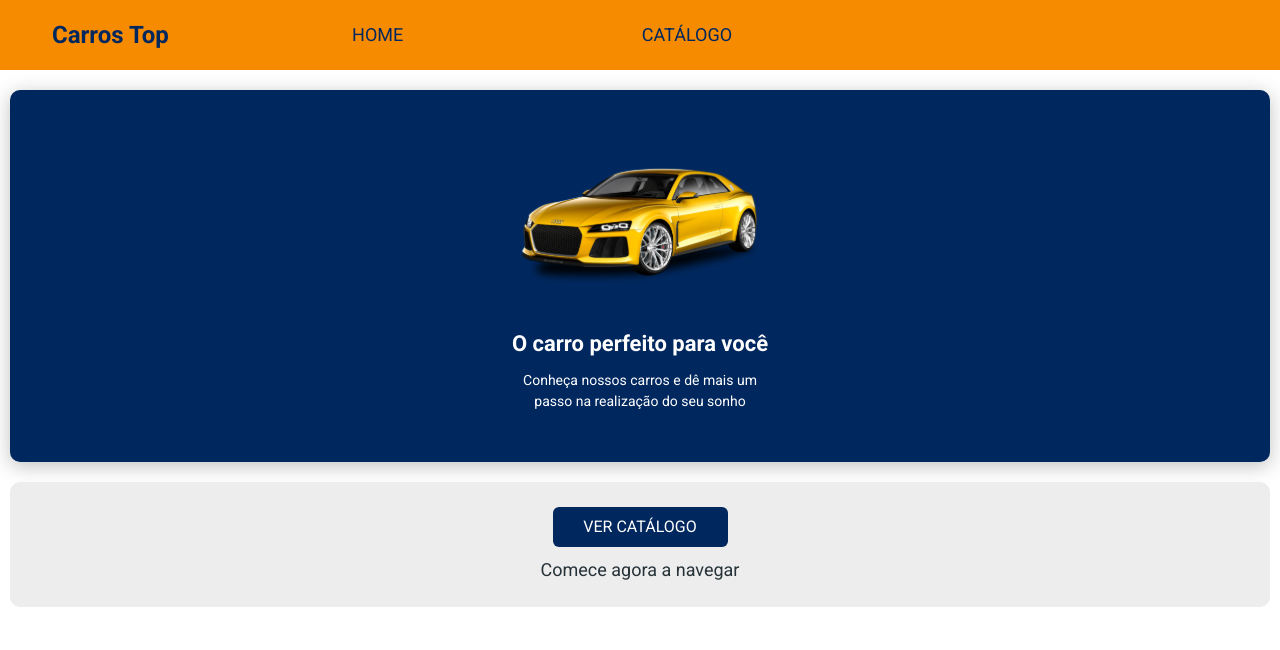
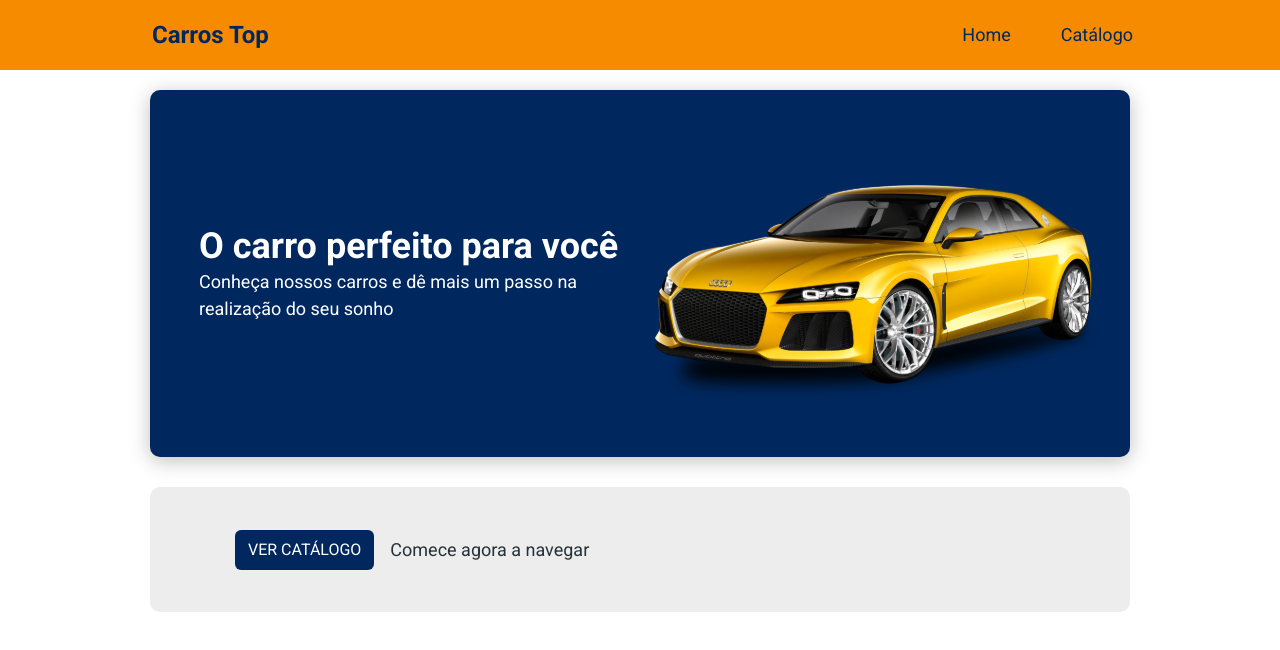
Before and after one commit to DiSousaDev/carros-top, a React (Vite) app: page / in a window 1280 px wide. Shown: the top 650 px of the page. Built offline with nearby package versions, Linux system fonts and the light colour scheme.

Commit message:
Home Styling

```diff
--- a/src/components/Navbar/index.tsx
+++ b/src/components/Navbar/index.tsx
@@ -22,10 +22,10 @@ const Navbar = () => {
                 <div className='collapse navbar-collapse' id='ct-navbar'>
                     <ul className='navbar-nav offset-md-2 main-menu'>
                         <li>
-                            <a href="link">HOME</a>
+                            <a href="link">Home</a>
                         </li>
                         <li>
-                            <a href="link">CATÁLOGO</a>
+                            <a href="link">Catálogo</a>
                         </li>
                     </ul>
                 </div>
--- a/src/components/Navbar/styles.css
+++ b/src/components/Navbar/styles.css
@@ -1,6 +1,7 @@
 .main-nav {
     min-height: 70px;
-    padding-left: 40px;
+    padding-left: 10px;
+    padding-right: 10px;
 }
 
 .nav-logo-text {
@@ -13,16 +14,15 @@
 
 .main-menu {
     display: flex;
+    justify-content: flex-end;
+    width: 100%;
     font-size: 18px;
-    width: 380px;
-    justify-content: space-between;
     color: #00285F;
-
 }
 
 .main-menu a {
+    margin-left: 50px;
     color: #00285F;
-
 }
 
 .main-menu a :hover {
@@ -40,3 +40,12 @@
 .navbar-toggler-icon {
     background-image: url('../../assets/images/menu-item.svg');
 }
+
+@media (min-width: 1280px) {
+    .main-nav {
+        padding-left: 140px;
+    }
+    .main-nav {
+        padding-right: 135px;
+    }
+}
--- a/src/pages/Home/styles.css
+++ b/src/pages/Home/styles.css
@@ -1,8 +1,13 @@
 .home-container {
     padding: 20px 10px;
+    display: flex;
+    flex-direction: column;
+    align-items: center;
+    text-align: center;
 }
 
 .home-content-container {
+    width: 320px;
     display: flex;
     flex-direction: column;
     align-items: center;
@@ -13,16 +18,6 @@
 
 .home-img-container {
     padding: 60px 28px 35px 28px;
-}
-
-.home-img-container img {
-    width: 100%;
-    height: auto;
-}
-
-.home-text-container {
-    width: 270px;
-    text-align: center;
 }
 
 .home-text-container h1 {
@@ -44,13 +39,12 @@
     align-items: center;
     background-color: #EDEDED;
     border-radius: 10px;
-    width: 100%;
+    width: 320px;
     height: 125px;
 }
 
 .home-button-container button {
     text-transform: uppercase;
-    width: 175px;
     height: 40px;
     color: #FFF;
     margin-bottom: 9px;
@@ -63,3 +57,102 @@
 .home-button-container p {
     font-size: 18px;
 }
+
+@media (min-width: 576px) {
+    .home-content-container {
+        width: 550px;
+    }
+
+    .home-img-container img {
+        width: 333px;
+        height: auto;
+    }
+
+    .home-text-container h1 {
+        font-size: 36px;
+    }
+
+    .home-text-container p {
+        width: 420px;
+        font-size: 18px;
+        margin-bottom: 40px;
+    }
+
+    .home-button-container {
+        width: 550px;
+        flex-direction: row;
+        justify-content: left;
+        padding-left: 85px;
+    }
+
+    .home-button-container button {
+        margin-bottom: 0px;
+    }
+
+    .home-button-container p {
+        margin-left: 16px;
+    }
+}
+
+@media (min-width: 768px) {
+    .home-content-container {
+        width: 740px;
+    }
+
+    .home-text-container p {
+        width: 420px;
+        margin-bottom: 75px;
+    }
+
+    .home-button-container {
+        width: 740px;
+    }
+
+}
+
+@media (min-width: 992px) {
+    .home-content-container {
+        width: 952px;
+    }
+
+    .home-img-container img {
+        width: 455px;
+        height: auto;
+    }
+
+    .home-text-container h1 {
+        font-size: 36px;
+    }
+
+    .home-text-container p {
+        width: 420px;
+        margin-bottom: 125px;
+    }
+
+    .home-button-container {
+        width: 952px;
+    }
+}
+
+@media (min-width: 1280px) {
+
+    .home-content-container {
+        width: 980px;
+        text-align: left;
+        flex-direction: row-reverse;
+        margin-bottom: 30px;
+    }
+
+    .home-button-container {
+        width: 980px;
+    }
+
+    .home-text-container h1 {
+        margin-bottom: 0;
+    }
+
+    .home-text-container p {
+        margin-bottom: 0px;
+    }
+
+}
--- a/vite.config.ts
+++ b/vite.config.ts
@@ -5,6 +5,6 @@ import react from '@vitejs/plugin-react'
 export default defineConfig({
   plugins: [react()],
   server: {
-    port: 3000
+    port: 80
   }
 })
```
